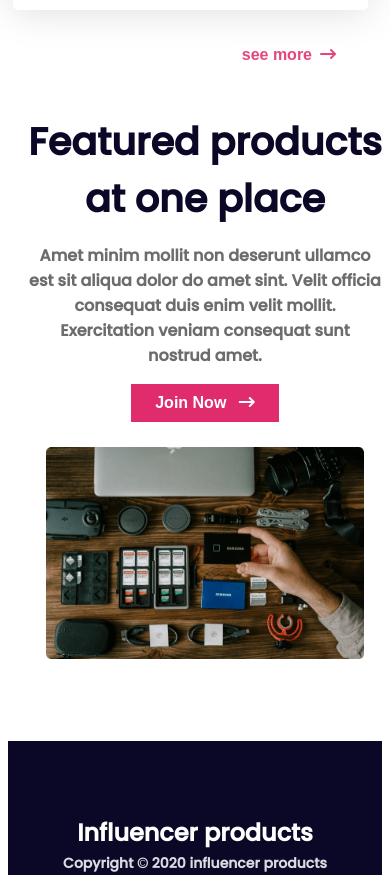
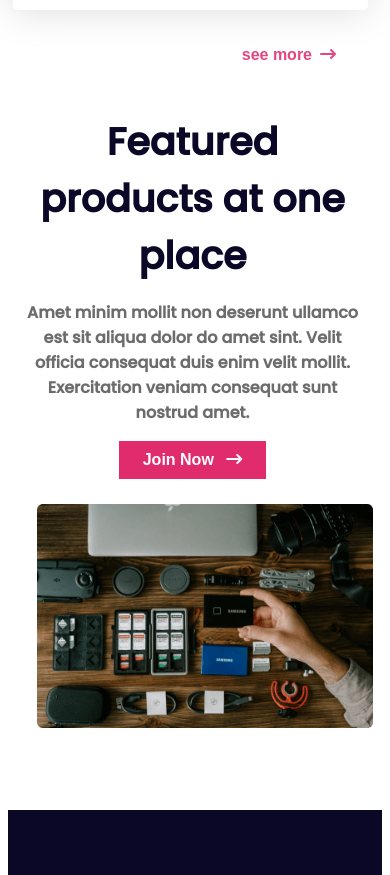
Before and after one commit to Faisal-Samir/influencer-responsive, a plain HTML site: page index.html in a window 390 px wide. Shown: the part 5706-6581 px from the top of the page. Drawn offline with Linux system fonts and the light colour scheme.

Commit message:
2nd changed

```diff
--- a/css/index-style.css
+++ b/css/index-style.css
@@ -403,10 +403,12 @@ main {
         margin-top: 10px;
     }
     .feature-product-image img{
-        width: 85%;
+        width: 90%;
     }
     .feature-product-details {
         margin-bottom: 25px;
+        margin-right: 15px;
+        padding-left: 10px;
     }
     .footer {
         margin-top: -25px;
```
